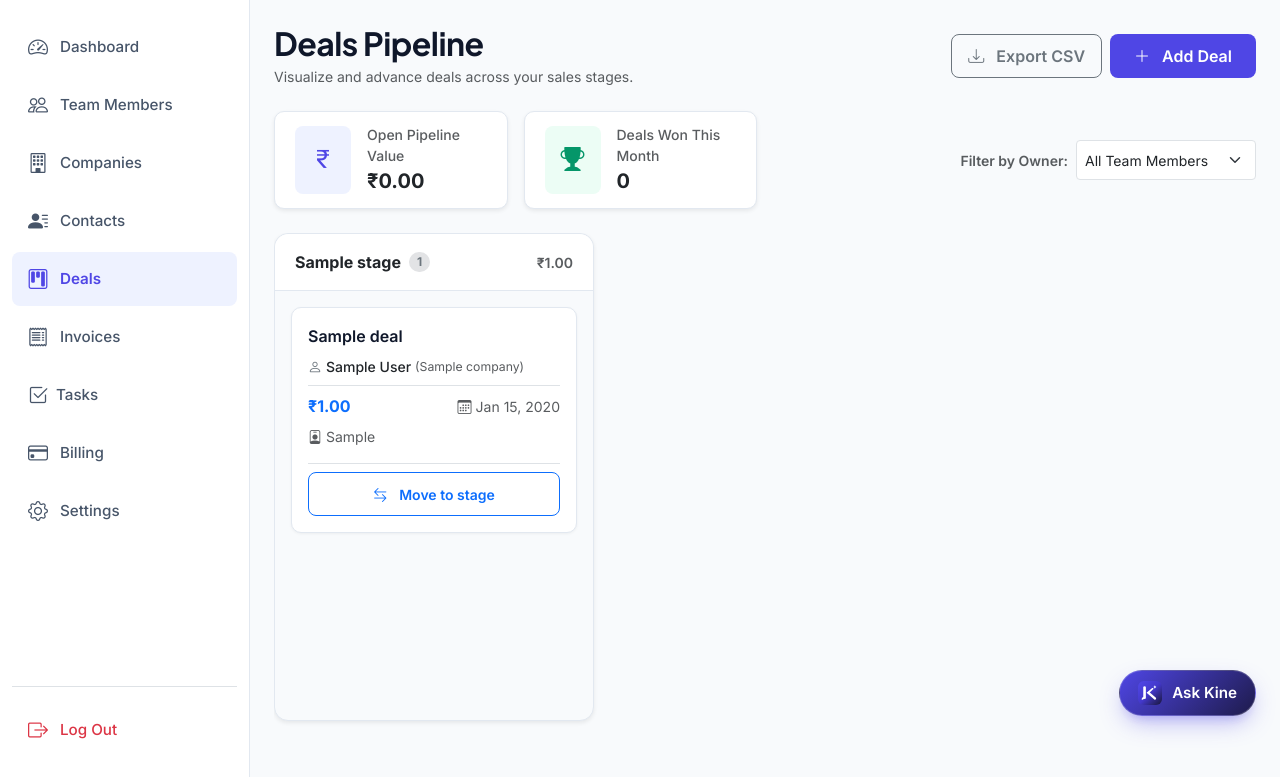
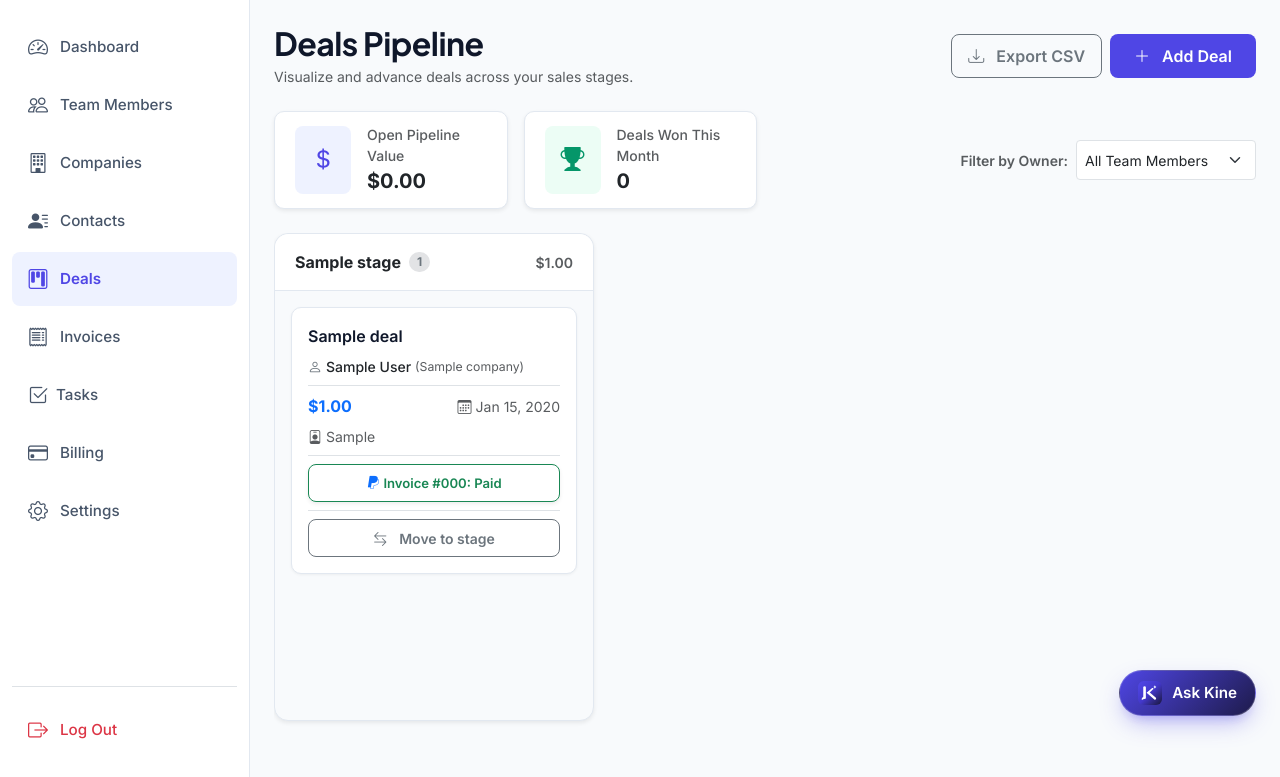
Before and after one commit to arshad-mohammad98/KinetiQ-Paypal_AI_Hackathon, a Django app: page /deals/ in a window 1280 px wide. Shown: the part 60-837 px from the top of the page. Run offline with Django 5.2, Linux system fonts and the light colour scheme; a user stored in the database is signed in; tables that the repository leaves empty hold one stand-in row (values such as "Sample post").

Commit message:
Add PayPal Invoicing action to Won cards on Kanban board, replace rupee symbols with USD, auto-redirect to invoicing on Won stage

```diff
--- a/crm_core/models.py
+++ b/crm_core/models.py
@@ -207,7 +207,7 @@ class Deal(TenantModel):
         super().save(*args, **kwargs)
 
     def __str__(self):
-        return f"{self.title} (₹{self.value})"
+        return f"{self.title} (${self.value})"
 
 
 class Task(TenantModel):
--- a/crm_core/views.py
+++ b/crm_core/views.py
@@ -352,7 +352,7 @@ def deal_board_view(request):
         stages = Stage.objects.filter(organization=org).order_by("order")
 
     owner_filter = request.GET.get("owner", "").strip()
-    deals = Deal.objects.filter(organization=org).select_related("contact", "company", "stage", "owner")
+    deals = Deal.objects.filter(organization=org).select_related("contact", "company", "stage", "owner").prefetch_related("invoices")
 
     if owner_filter:
         if owner_filter == "unassigned":
@@ -469,7 +469,7 @@ def deal_update_view(request, pk):
 
     tasks = deal.tasks.filter(organization=org).select_related("assigned_to", "contact").order_by("is_completed", "due_date")
     invoice = deal.invoices.filter(organization=org).first()
-    is_won = bool(deal.stage and deal.stage.is_won)
+    is_won = bool(deal.stage and (deal.stage.is_won or deal.stage.name.lower() == "won"))
     from payments.paypal import is_paypal_configured
     paypal_configured = is_paypal_configured()
 
@@ -557,6 +557,10 @@ def deal_move_view(request, pk):
                 "stage_name": new_stage.name,
                 "closed_date": str(deal.closed_date) if deal.closed_date else None,
             })
+
+        if new_stage.is_won or new_stage.name.lower() == "won":
+            messages.success(request, f"Deal '{deal.title}' moved to Won! You can now send an invoice via PayPal Sandbox below.")
+            return redirect(f"{reverse('deal_update', args=[deal.pk])}#paypal-invoicing")
 
         messages.success(request, f"Deal '{deal.title}' moved to {new_stage.name}.")
         return redirect("deal_board")
--- a/templates/crm_core/contact_detail.html
+++ b/templates/crm_core/contact_detail.html
@@ -134,7 +134,7 @@
                                                 {{ deal.stage.name }}
                                             </span>
                                         </td>
-                                        <td class="fw-bold text-primary">₹{{ deal.value|floatformat:2 }}</td>
+                                        <td class="fw-bold text-primary">${{ deal.value|floatformat:2 }}</td>
                                         <td class="text-muted small">
                                             {% if deal.expected_close_date %}
                                                 {{ deal.expected_close_date|date:"M d, Y" }}
--- a/templates/crm_core/deal_board.html
+++ b/templates/crm_core/deal_board.html
@@ -115,11 +115,11 @@
         <div class="col-12 col-md-4 col-xl-3">
             <div class="stat-badge shadow-sm d-flex align-items-center gap-3">
                 <div class="p-3 rounded-3" style="background-color: #EEF2FF; color: var(--crm-accent); font-size: 1.5rem;">
-                    <i class="bi bi-currency-rupee"></i>
+                    <i class="bi bi-currency-dollar"></i>
                 </div>
                 <div>
                     <div class="text-muted small fw-medium">Open Pipeline Value</div>
-                    <div class="fw-bold fs-5 text-dark">₹{{ total_open_pipeline_value|floatformat:2 }}</div>
+                    <div class="fw-bold fs-5 text-dark">${{ total_open_pipeline_value|floatformat:2 }}</div>
                 </div>
             </div>
         </div>
@@ -188,7 +188,7 @@
                             </span>
                         </div>
                         <div class="small fw-semibold text-muted" title="Column Total Value">
-                            ₹{{ col.total_value|floatformat:2 }}
+                            ${{ col.total_value|floatformat:2 }}
                         </div>
                     </div>
 
@@ -215,10 +215,10 @@
                                     {% endif %}
                                 </div>
 
-                                <!-- Value in Rupees & Expected Close Date -->
+                                <!-- Value in Dollars & Expected Close Date -->
                                 <div class="d-flex justify-content-between align-items-center pt-2 border-top">
                                     <div class="fw-bold text-primary">
-                                        ₹{{ deal.value|floatformat:2 }}
+                                        ${{ deal.value|floatformat:2 }}
                                     </div>
                                     <div class="text-muted small d-flex align-items-center gap-1" title="Expected Close Date">
                                         {% if deal.expected_close_date %}
@@ -238,14 +238,46 @@
                                     </div>
                                 {% endif %}
 
+                                <!-- PayPal Sandbox Invoicing Option for Won Deals -->
+                                {% if col.stage.is_won or deal.stage.is_won or col.stage.name|lower == 'won' %}
+                                    <div class="mt-2 pt-2 border-top">
+                                        {% with inv=deal.invoices.first %}
+                                            {% if inv %}
+                                                {% if inv.status == 'PAID' or inv.status == 'MARKED_AS_PAID' %}
+                                                    <a href="{% url 'deal_update' deal.id %}#paypal-invoicing"
+                                                       class="btn btn-sm btn-outline-success w-100 d-flex align-items-center justify-content-center gap-1 shadow-sm"
+                                                       style="min-height: 38px; font-size: 0.82rem; font-weight: 600; border-radius: 8px;">
+                                                        <i class="bi bi-paypal text-primary"></i>
+                                                        <span>Invoice #{{ inv.invoice_number }}: Paid</span>
+                                                    </a>
+                                                {% else %}
+                                                    <a href="{% url 'deal_update' deal.id %}#paypal-invoicing"
+                                                       class="btn btn-sm btn-outline-primary w-100 d-flex align-items-center justify-content-center gap-1 shadow-sm"
+                                                       style="min-height: 38px; font-size: 0.82rem; font-weight: 600; border-radius: 8px;">
+                                                        <i class="bi bi-paypal text-primary"></i>
+                                                        <span>Invoice #{{ inv.invoice_number }}: {{ inv.status }}</span>
+                                                    </a>
+                                                {% endif %}
+                                            {% else %}
+                                                <a href="{% url 'deal_update' deal.id %}#paypal-invoicing"
+                                                   class="btn btn-sm w-100 text-white d-flex align-items-center justify-content-center gap-1 shadow-sm"
+                                                   style="background-color: #0070BA; border: none; min-height: 38px; font-size: 0.85rem; font-weight: 600; border-radius: 8px;">
+                                                    <i class="bi bi-paypal"></i>
+                                                    <span>Send PayPal invoice</span>
+                                                </a>
+                                            {% endif %}
+                                        {% endwith %}
+                                    </div>
+                                {% endif %}
+
                                 <!-- Phone & Touch: Large 'Move to stage' Button -->
-                                <div class="mt-3 pt-2 border-top">
+                                <div class="mt-2 pt-2 border-top">
                                     <button type="button"
-                                            class="btn btn-outline-primary btn-sm w-100 btn-touch open-move-modal-btn"
+                                            class="btn btn-outline-secondary btn-sm w-100 btn-touch open-move-modal-btn"
                                             data-deal-id="{{ deal.id }}"
                                             data-deal-title="{{ deal.title|escapejs }}"
                                             data-current-stage-id="{{ col.stage.id }}"
-                                            style="min-height: 44px; border-radius: 8px;">
+                                            style="min-height: 38px; border-radius: 8px;">
                                         <i class="bi bi-arrow-left-right me-1"></i> Move to stage
                                     </button>
                                 </div>
--- a/templates/crm_core/deal_form.html
+++ b/templates/crm_core/deal_form.html
@@ -151,7 +151,7 @@
 
     {% if deal and is_won %}
         <!-- PayPal Invoicing Section (Won Deals Only) -->
-        <div class="card border-0 shadow-sm p-4 p-md-5 mt-4" style="border-radius: 14px; border-left: 4px solid #0070BA !important;">
+        <div class="card border-0 shadow-sm p-4 p-md-5 mt-4" id="paypal-invoicing" style="border-radius: 14px; border-left: 4px solid #0070BA !important;">
             <div class="d-flex flex-column flex-md-row justify-content-between align-items-md-center gap-3 mb-4 pb-3 border-bottom">
                 <div class="d-flex align-items-center gap-3">
                     <div class="p-3 rounded-3" style="background-color: #E0F2FE; color: #0070BA; font-size: 1.5rem;">
```
Also changed, not shown: templates/accounts/dashboard.html (+9 -9 lines).
